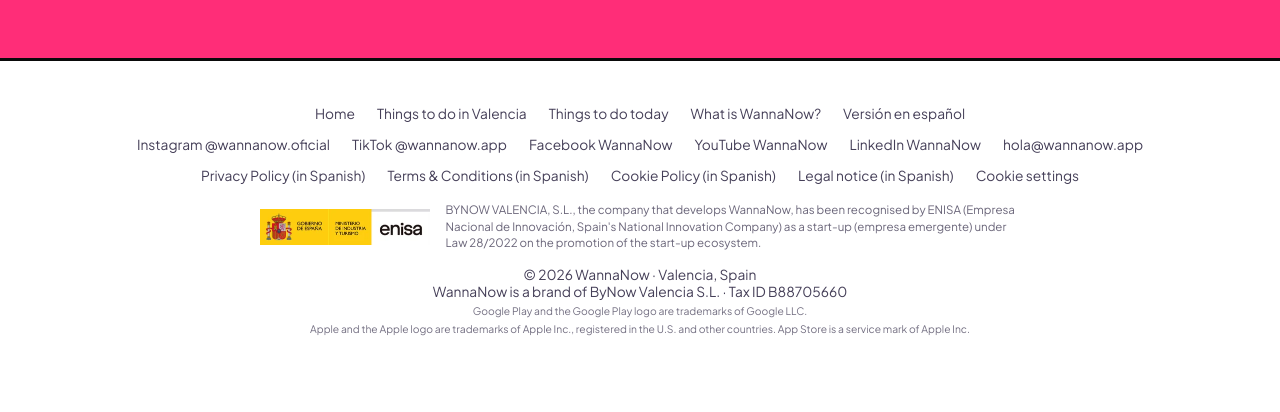
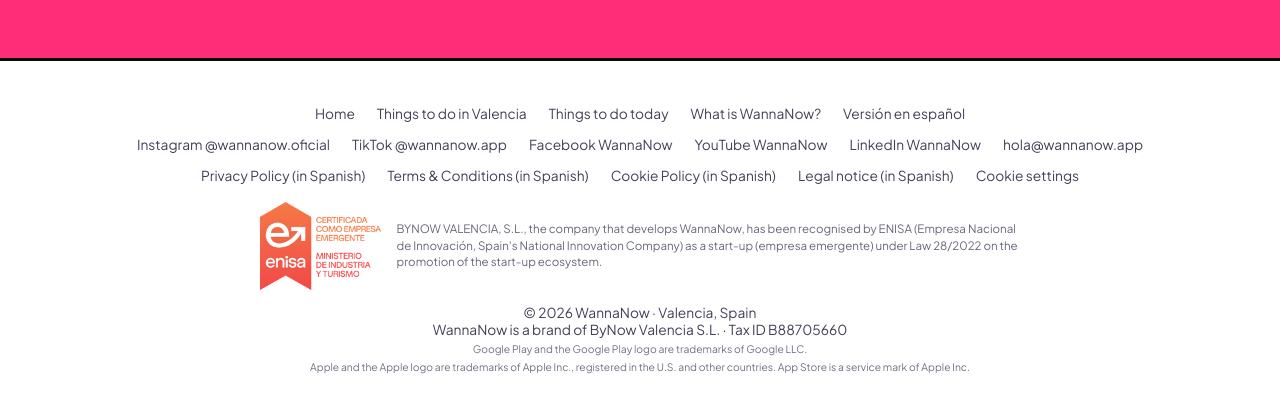
Before and after one commit to bynowapp-lab/wannanow, a plain HTML site: page en/index.html in a window 1280 px wide. Shown: the part 5796-6208 px from the top of the page. Drawn offline with Linux system fonts and the light colour scheme.

Commit message:
ENISA certified seal in footer

```diff
--- a/en/index.html
+++ b/en/index.html
@@ -476,7 +476,7 @@
         <a href="/?configurar-cookies" data-cookie-settings>Cookie settings</a>
         </div>
         <!-- ENISA -->
-        <div class="enisa-sello" style="display:flex;flex-wrap:wrap;align-items:center;justify-content:center;gap:10px 16px;margin:18px auto 14px;max-width:760px;text-align:left"><img src="/img/enisa-empresa-emergente.webp" alt="Government of Spain · Ministry of Industry and Tourism · ENISA" width="339" height="72" loading="lazy" decoding="async" style="height:36px;width:auto;display:block;flex:0 0 auto"><p style="margin:0;flex:1 1 260px;font-size:.72rem;line-height:1.45;opacity:.8">BYNOW VALENCIA, S.L., the company that develops WannaNow, has been recognised by ENISA (Empresa Nacional de Innovación, Spain's National Innovation Company) as a start-up (empresa emergente) under Law 28/2022 on the promotion of the start-up ecosystem.</p></div>
+        <div class="enisa-sello" style="display:flex;flex-wrap:wrap;align-items:center;justify-content:center;gap:10px 16px;margin:18px auto 14px;max-width:760px;text-align:left"><img src="/img/enisa-certificada-empresa-emergente.webp" alt="Certified as a start-up company (empresa emergente) by ENISA · Ministry of Industry and Tourism" width="400" height="292" loading="lazy" decoding="async" style="height:88px;width:auto;display:block;flex:0 0 auto"><p style="margin:0;flex:1 1 260px;font-size:.72rem;line-height:1.45;opacity:.8">BYNOW VALENCIA, S.L., the company that develops WannaNow, has been recognised by ENISA (Empresa Nacional de Innovación, Spain's National Innovation Company) as a start-up (empresa emergente) under Law 28/2022 on the promotion of the start-up ecosystem.</p></div>
         <!-- /ENISA -->
         <p>© 2026 WannaNow · Valencia, Spain<br>WannaNow is a brand of ByNow Valencia S.L. · Tax ID B88705660<br><span class="gp-legal">Google Play and the Google Play logo are trademarks of Google LLC.</span><br><span class="gp-legal">Apple and the Apple logo are trademarks of Apple Inc., registered in the U.S. and other countries. App Store is a service mark of Apple Inc.</span></p>
     </div>
```
